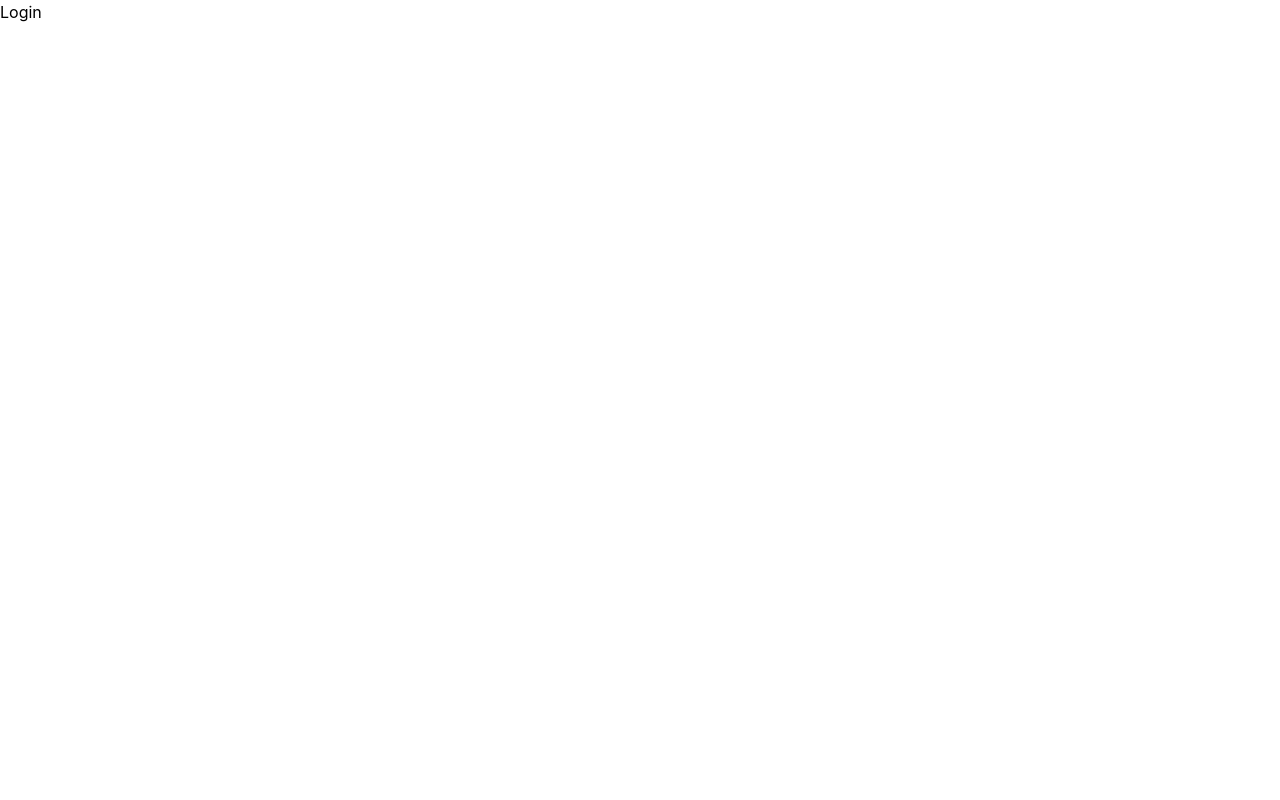
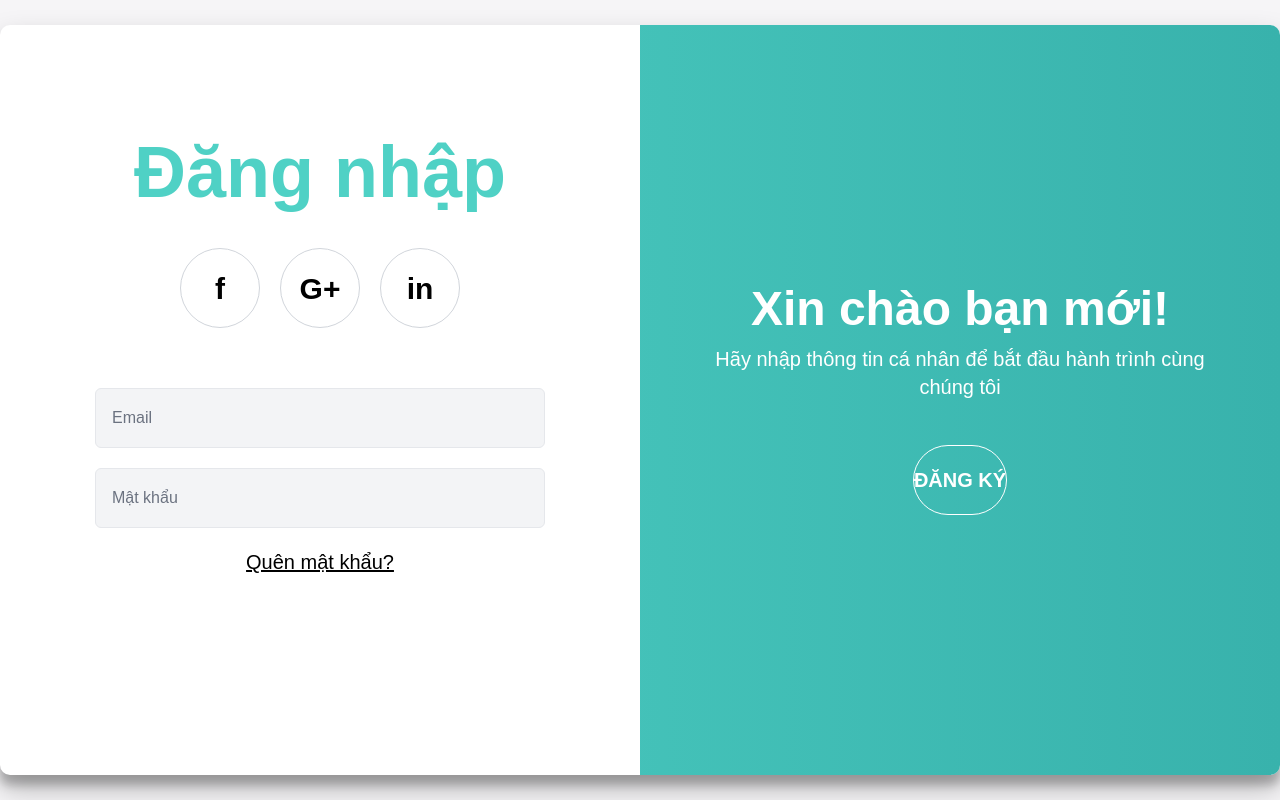
Before and after one commit to trlamm1505/Smoking-Cessation-Support-Platform, a React (Vite) app in the folder Smoking/: page /login in a window 1280 px wide. Built offline with nearby package versions, Linux system fonts and the light colour scheme.

Commit message:
upload login error

```diff
--- a/Smoking/src/routes/AppRouter.jsx
+++ b/Smoking/src/routes/AppRouter.jsx
@@ -2,7 +2,6 @@ import React from 'react'
 import { Route, Routes } from 'react-router'
 import Home from '../source/page/Home/Home'
 import Login from '../source/page/Home/Login'
-import SignUpFree from '../source/page/Home/SignUpFree'
 import Error from '../source/page/Home/Error'
 
 export default function AppRouter() {
@@ -11,7 +10,6 @@ export default function AppRouter() {
         {/* Home */}
      <Route path='/' element={<Home/>}/>
      <Route path='login' element={<Login/>}/>
-     <Route path='signupfree' element={<SignUpFree/>}/>
 
 
 
--- /dev/null
+++ b/Smoking/src/source/CSS/Login.css
@@ -0,0 +1,128 @@
+.auth-container {
+    width: 100%;
+    min-height: 100vh;
+    background: #f6f5f7;
+    display: flex;
+    align-items: center;
+    justify-content: center;
+    font-family: sans-serif;
+  }
+
+  .auth-box {
+    background-color: #fff;
+    border-radius: 10px;
+    box-shadow: 0 14px 28px rgba(0, 0, 0, 0.25),
+                0 10px 10px rgba(0, 0, 0, 0.22);
+    position: relative;
+    overflow: hidden;
+    width: 1300px;
+    max-width: 100%;
+    min-height: 750px;
+    display: flex;
+  }
+
+  .form-container {
+    position: absolute;
+    top: 0;
+    height: 100%;
+    transition: all 0.6s ease-in-out;
+    display: flex;
+    justify-content: center;
+    align-items: center;
+    flex-direction: column;
+    padding: 0 50px;
+    text-align: center;
+    width: 50%;
+  }
+
+  .sign-in-container {
+    left: 0;
+    z-index: 2;
+  }
+
+  .sign-up-container {
+    left: 0;
+    opacity: 0;
+    z-index: 1;
+  }
+
+  .auth-box.right-panel-active .sign-up-container {
+    transform: translateX(100%);
+    opacity: 1;
+    z-index: 5;
+  }
+
+  .auth-box.right-panel-active .sign-in-container {
+    transform: translateX(100%);
+    opacity: 0;
+    z-index: 1;
+  }
+
+  .overlay-container {
+    position: absolute;
+    top: 0;
+    left: 50%;
+    width: 50%;
+    height: 100%;
+    overflow: hidden;
+    transition: transform 0.6s ease-in-out;
+    z-index: 100;
+  }
+
+  .auth-box.right-panel-active .overlay-container {
+    transform: translateX(-100%);
+  }
+
+  .overlay {
+    background: linear-gradient(to right, #4fd1c5, #38b2ac);
+    color: white;
+    position: relative;
+    left: -100%;
+    height: 100%;
+    width: 200%;
+    transform: translateX(0);
+    transition: transform 0.6s ease-in-out;
+    display: flex;
+    align-items: center;
+    justify-content: center;
+  }
+
+  .auth-box.right-panel-active .overlay {
+    transform: translateX(50%);
+  }
+
+  .overlay-panel {
+    position: absolute;
+    display: flex;
+    flex-direction: column;
+    justify-content: center;
+    align-items: center;
+    padding: 0 40px;
+    text-align: center;
+    top: 0;
+    height: 100%;
+    width: 50%;
+    transition: transform 0.6s ease-in-out;
+  }
+
+  .overlay-left {
+    transform: translateX(-100%);
+  }
+
+.auth-box.right-panel-active .overlay-left {
+  transform: translateX(-50%);
+}
+  .overlay-right {
+    right: 0;
+    transform: translateX(0);
+  }
+
+  .auth-box.right-panel-active .overlay-right {
+    transform: translateX(20%);
+  }
+
+
+
+  .social-container {
+    margin: 20px 0;
+  }
--- a/Smoking/src/source/page/Home/Error.jsx
+++ b/Smoking/src/source/page/Home/Error.jsx
@@ -1,7 +1,41 @@
-import React from 'react'
+import React from 'react';
 
-export default function Error() {
+const Error = () => {
   return (
-    <div>Error</div>
-  )
-}
+    <div className="flex items-center justify-center min-h-screen bg-[#4fd1c5]">
+     <div className="bg-white rounded-lg p-10 md:p-20 w-full max-w-[1400px] min-h-[700px] flex flex-col md:flex-row items-center shadow-xl">
+
+  {/* Text Section */}
+  <div className="md:w-1/2 text-center md:text-left mb-10 md:mb-0 space-y-15">
+  <h1 className="text-5xl md:text-6xl font-extrabold text-black">
+    O O P S . . . D O N ' T  W O R R Y .
+  </h1>
+  <p className="text-gray-600 text-2xl">
+    The page you're looking for isn't available. Please return to the Home page.
+  </p>
+  <a
+  href="/"
+  className="inline-block bg-[#f8f8f8] hover:bg-white text-black text-xl font-semibold px-10 py-4 rounded-lg shadow transition"
+>
+  ← Go back
+</a>
+
+</div>
+
+
+  {/* Image Section */}
+  <div className="md:w-1/2 flex justify-center">
+  <img
+    src="/Images/error.png"
+    alt="Cute error chick"
+    className="max-w-[700px] w-full"
+  />
+</div>
+
+</div>
+
+    </div>
+  );
+};
+
+export default Error;
--- a/Smoking/src/source/page/Home/Login.jsx
+++ b/Smoking/src/source/page/Home/Login.jsx
@@ -1,7 +1,155 @@
-import React from 'react'
+import React, { useState } from 'react'
+import '../../CSS/Login.css';
 
-export default function Login() {
+const AuthForm = () => {
+  const [isSignUp, setIsSignUp] = useState(false)
+
   return (
-    <div>Login</div>
+    <div className="auth-container">
+      <div
+        className={`auth-box ${isSignUp ? 'right-panel-active' : ''}`}
+        id="authBox"
+      >
+        {/* Form Đăng ký */}
+<div className="form-container sign-up-container ">
+  <form className="form">
+    <h2 className="text-7xl font-bold text-[#4fd1c5] mb-[50px]">Đăng ký</h2>
+
+    {/* Mạng xã hội */}
+    <div className="flex justify-center gap-4 my-5">
+      <a
+        href="#"
+        className="w-[80px] h-[80px] flex items-center justify-center border border-gray-300 rounded-full text-[35px] font-bold hover:bg-gray-100 transition"
+      >
+        f
+      </a>
+      <a
+        href="#"
+        className="w-[80px] h-[80px] flex items-center justify-center border border-gray-300 rounded-full text-[35px] font-bold hover:bg-gray-100 transition"
+      >
+        G+
+      </a>
+      <a
+        href="#"
+        className="w-[80px] h-[80px] flex items-center justify-center border border-gray-300 rounded-full text-[35px] font-bold hover:bg-gray-100 transition"
+      >
+        in
+      </a>
+    </div>
+
+    {/* Các trường nhập */}
+    <div className="mt-10 flex flex-col items-center space-y-5">
+      <input
+        type="text"
+        placeholder="Họ và tên"
+        className="w-[450px] h-[60px] px-4 py-2 rounded-md bg-gray-100 border border-gray-200 focus:outline-none"
+      />
+      <input
+        type="email"
+        placeholder="Email"
+        className="w-[450px] h-[60px] px-4 py-2 rounded-md bg-gray-100 border border-gray-200 focus:outline-none"
+      />
+      <input
+        type="password"
+        placeholder="Mật khẩu"
+        className="w-[450px] h-[60px] px-4 py-2 rounded-md bg-gray-100 border border-gray-200 focus:outline-none"
+      />
+
+      {/* Nút đăng ký */}
+      <button className="bg-[#4fd1c5] text-white text-xl font-semibold rounded-full px-20 py-5 mt-6">
+        ĐĂNG KÝ
+      </button>
+    </div>
+  </form>
+</div>
+
+
+        {/* Form Đăng nhập */}
+        <div className="form-container sign-in-container ">
+          <form className="form">
+            <h2 className="text-7xl font-bold text-[#4fd1c5] mb-10">Đăng nhập </h2>
+            <div className="flex justify-center gap-5 ">
+  <a
+    href="#"
+    className="w-[80px] h-[80px] flex items-center justify-center border border-gray-300 rounded-full text-[30px] font-bold hover:bg-gray-100 transition"
+  >
+    f
+  </a>
+  <a
+    href="#"
+    className="w-[80px] h-[80px] flex items-center justify-center border border-gray-300 rounded-full text-[30px] font-bold hover:bg-gray-100 transition"
+  >
+    G+
+  </a>
+  <a
+    href="#"
+    className="w-[80px] h-[80px] flex items-center justify-center border border-gray-300 rounded-full text-[30px] font-bold hover:bg-gray-100 transition"
+  >
+    in
+  </a>
+</div>
+
+<div className="mt-15 flex flex-col items-center space-y-5">
+  <input
+    type="email"
+    placeholder="Email"
+    className="w-[450px] h-[60px] px-4 py-2 rounded-md bg-gray-100 border border-gray-200 focus:outline-none"
+  />
+  <input
+    type="password"
+    placeholder="Mật khẩu"
+    className="w-[450px] h-[60px] px-4 py-2 rounded-md bg-gray-100 border border-gray-200 focus:outline-none"
+  />
+  <a
+    href="#"
+    className="text-xl text-black-500 underline block"
+  >
+    Quên mật khẩu?
+  </a>
+  <button className="bg-[#4fd1c5] text-white text-xl font-semibold rounded-full px-20 py-5 mt-6 ">
+  ĐĂNG NHẬP
+</button>
+
+</div>
+
+
+          </form>
+        </div>
+
+        {/* Phần Overlay */}
+        <div className="overlay-container">
+          <div className="overlay">
+            <div className="overlay-panel overlay-left  ">
+              <h2 className="text-5xl font-bold mb-3">Chào mừng trở lại!</h2>
+              <p className="mb-5 text-center px-6 text-xl mt-5">
+                Để tiếp tục kết nối với chúng tôi, vui lòng đăng nhập bằng thông tin cá nhân
+              </p>
+              <button
+  onClick={() => setIsSignUp(false)}
+  className="border border-white text-white text-xl font-semibold rounded-full px-20 py-5 mt-6 bg-transparent hover:bg-white hover:text-[#4fd1c5] transition"
+>
+  ĐĂNG NHẬP
+</button>
+
+            </div>
+            <div className="overlay-panel overlay-right">
+              <h2 className="text-5xl font-bold mb-3">Xin chào bạn mới!</h2>
+              <p className="mb-5 text-center px-6 text-xl mt-5">
+                Hãy nhập thông tin cá nhân để bắt đầu hành trình cùng chúng tôi
+              </p>
+              <button
+  onClick={() => setIsSignUp(true)}
+  className="border border-white text-white text-xl font-semibold rounded-full px-20 py-5 mt-6 bg-transparent hover:bg-white hover:text-[#4fd1c5] transition"
+>
+  ĐĂNG KÝ
+</button>
+
+            </div>
+          </div>
+        </div>
+      </div>
+    </div>
   )
 }
+
+export default AuthForm
--- a/Smoking/src/source/page/Home/SignUpFree.jsx
+++ /dev/null
@@ -1,7 +0,0 @@
-import React from 'react'
-
-export default function SignUpFree() {
-  return (
-    <div>SignUpFree</div>
-  )
-}
```
Also changed, not shown: Smoking/public/Images/error.png (added), Smoking/src/App.css (line endings or trailing spaces).
